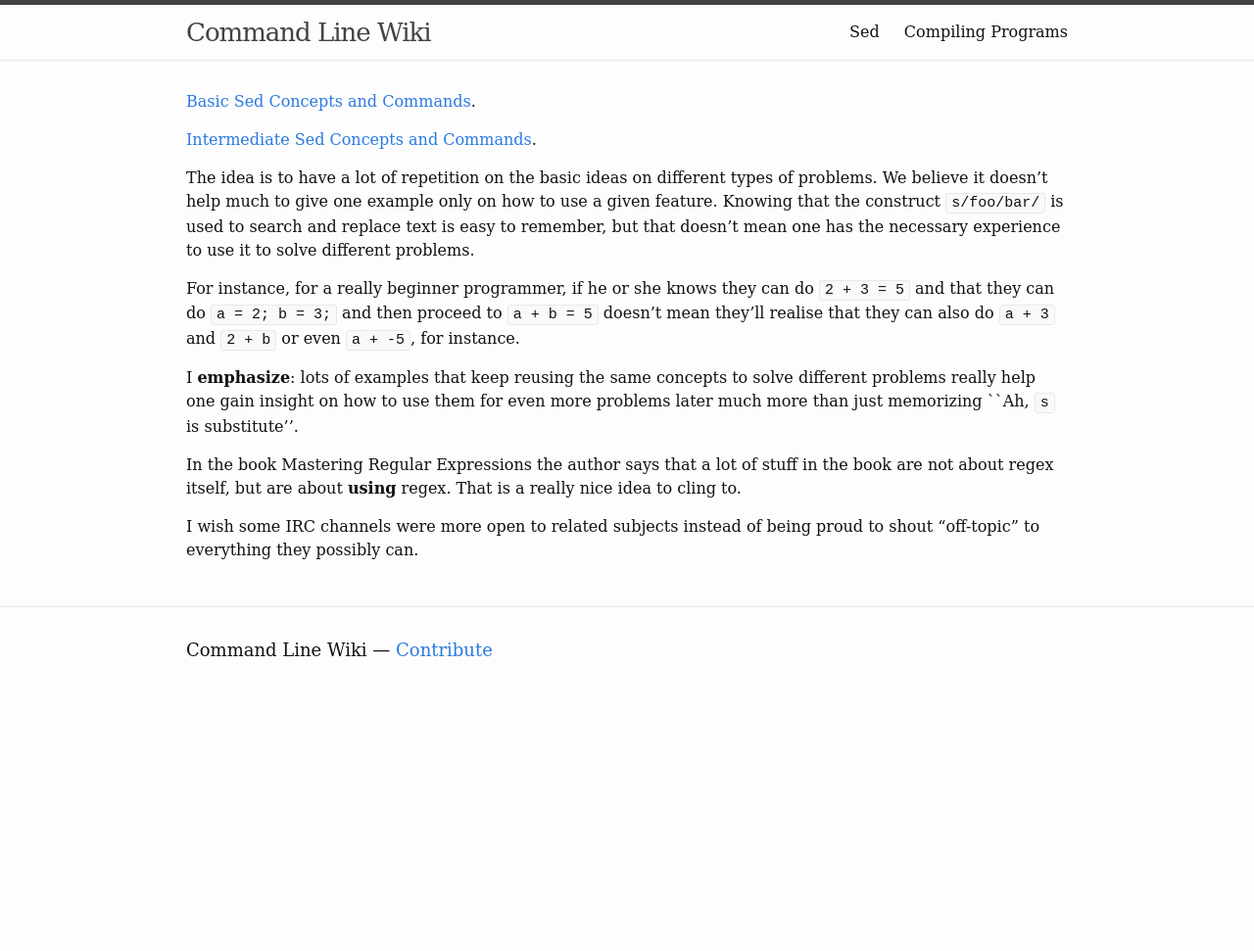
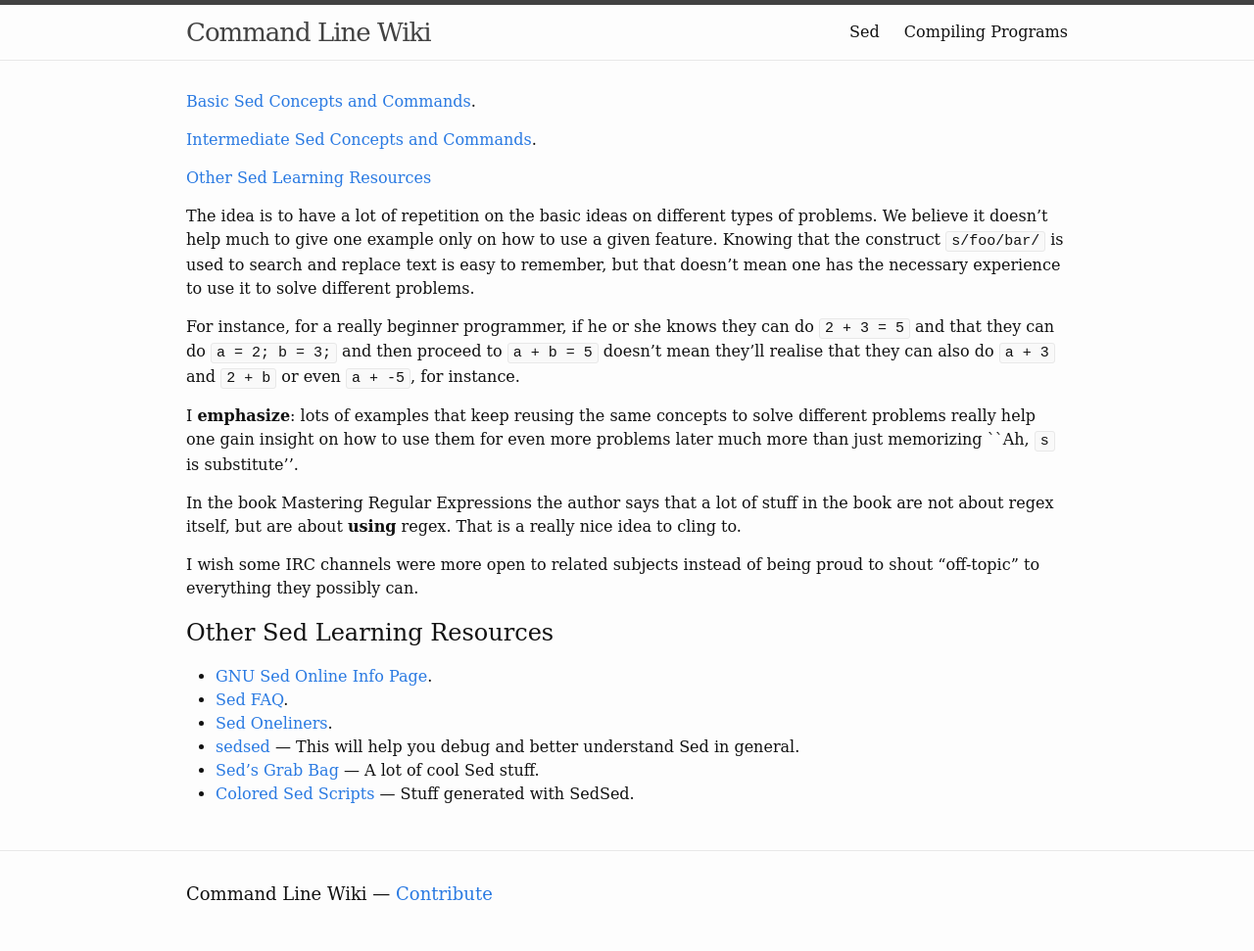
Before and after one commit to command-line-wiki/command-line-wiki.github.io, a Jekyll site: the page built from sed/00-intro-to-sed.md, in a window 1280 px wide. Shown: the whole page at 98% size. Built offline with Jekyll 4.4.1, drawn with Linux system fonts in a browser that asks for light colours; before the commit the page ends 900 px from its top, so only the background shows below that.

Commit message:
Some links for learning more about Sed.

```diff
--- a/sed/00-intro-to-sed.md
+++ b/sed/00-intro-to-sed.md
@@ -9,6 +9,7 @@ permalink: sed/introduction-to-sed.html
 
 [Intermediate Sed Concepts and Commands](02-intermediate-sed.html).
 
+<p><a href='#other-sed-learning-resources'>Other Sed Learning Resources</a></p>
 
 The idea is to have a lot of repetition on the basic ideas on different types
 of problems. We believe it doesn't help much to give one example only on how to
@@ -31,3 +32,16 @@ nice idea to cling to.
 
 I wish some IRC channels were more open to related subjects instead of being
 proud to shout “off-topic” to everything they possibly can.
+
+
+## Other Sed Learning Resources ##
+
+- [GNU Sed Online Info Page](https://www.gnu.org/software/sed/manual/sed.html).
+- [Sed FAQ](http://sed.sourceforge.net/sedfaq.html).
+- [Sed Oneliners](http://sed.sourceforge.net/sed1line.txt).
+- [sedsed](http://aurelio.net/projects/sedsed/) &mdash; This will help you debug
+and better understand Sed in general.
+- [Sed's Grab Bag](http://sed.sourceforge.net/grabbag/scripts/) &mdash; A lot
+of cool Sed stuff.
+- [Colored Sed Scripts](http://sed.sourceforge.net/local/scripts/) &mdash;
+Stuff generated with SedSed.
```
